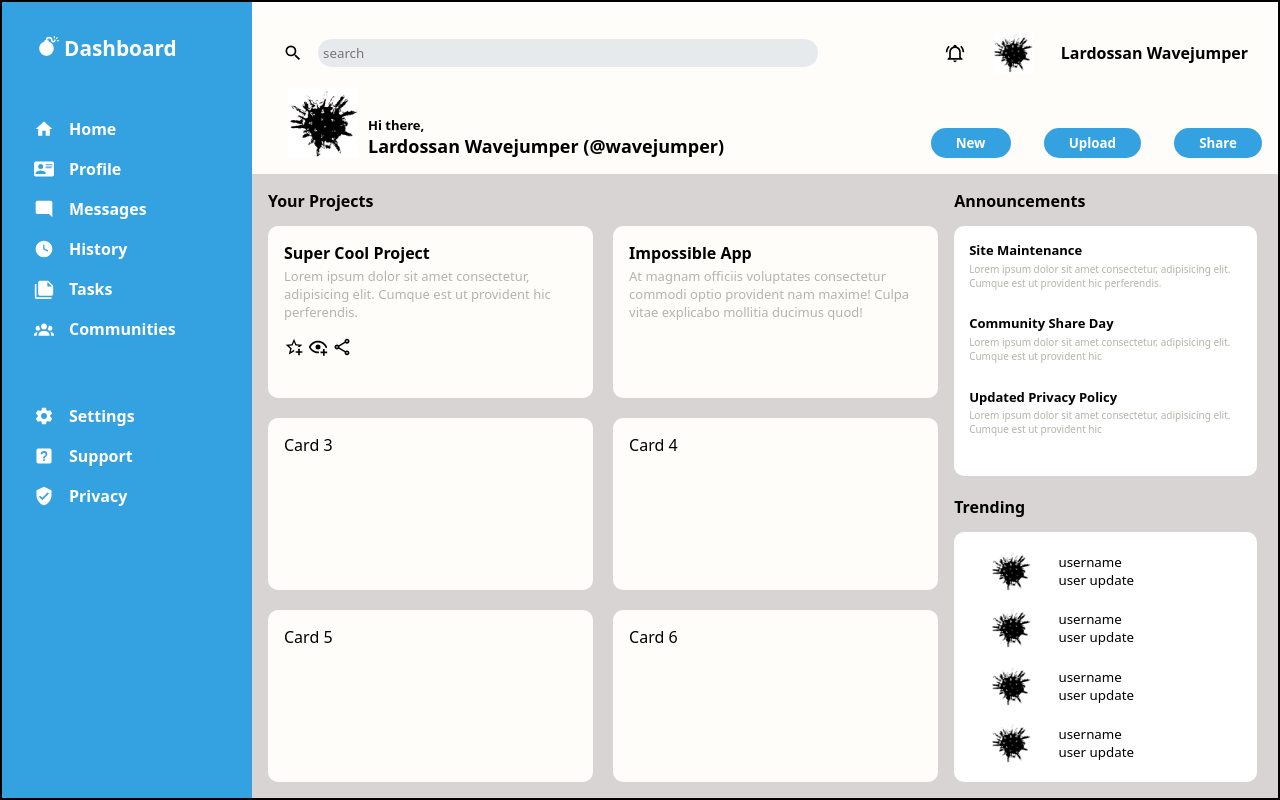
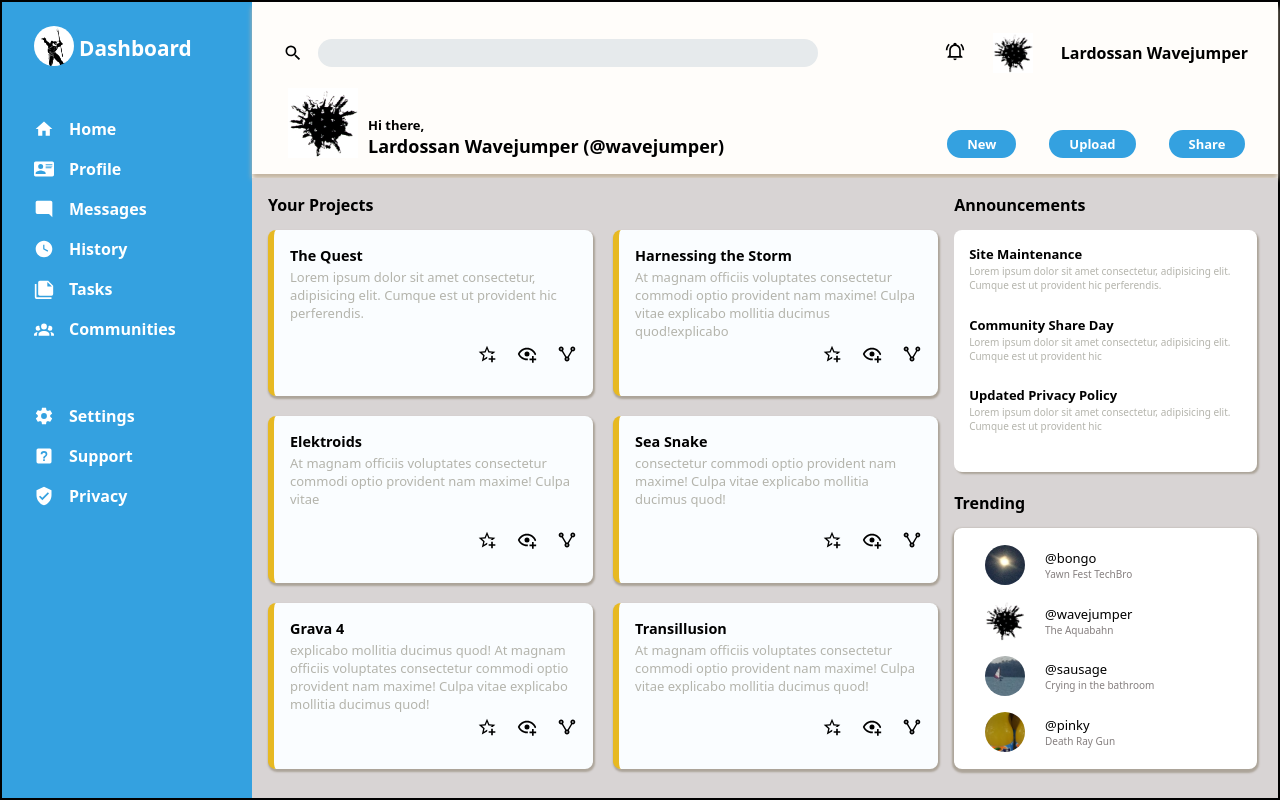
Before and after one commit to L3r05a/Admin_Dashboard, a plain HTML site: page index.html in a window 1280 px wide. Drawn offline with Linux system fonts and the light colour scheme.

Commit message:
Completed Project

```diff
--- a/index.html
+++ b/index.html
@@ -7,6 +7,7 @@
     <link rel="stylesheet" href="style.css">
 </head>
 <body>
+
 <div class="container">
 
     <div class="sidebar">
@@ -35,19 +36,21 @@
 
 
         <div class="search">
-            <input type="search" placeholder="search">
+            <input type="search" name="search">
         </div>
 
         <div class="tlinks">
-             <img class="bell" src="images/bell-ring-outline.svg" alt="bell">
-            <img class="avatarsmall" src="images/R-3058-1080812346.gif" alt="avatar">
+
+            <a href="#"> <img class="bell" src="images/bell-ring-outline.svg" title="notifications"></a>
+
+            <img class="avatarsmall" src="images/R-3058-1080812346.gif" title="avatar">
             <p class="usernamesmall">Lardossan Wavejumper</p>
 
         </div>
 
 
         <div class="usergreet">
-            <img class="avatarbig" src="images/R-3058-1080812346.gif" alt="avatarbig">
+            <img class="avatarbig" src="images/R-3058-1080812346.gif" title="avatarbig">
 
             <div class="greet">
             <p class="hello">Hi there,</p>
@@ -57,10 +60,10 @@
 
 
         <div class="topbuttons">
-            <button>New</button>
-            <button>Upload</button>
-            <button>Share</button>
 
+            <a class="buttons" href="#">New</a>
+            <a class="buttons" href="#">Upload</a>
+            <a class="buttons" href="#">Share</a>
         </div>
 
 
@@ -72,26 +75,85 @@
                 <div class="banner1">Your Projects</div>
 
                 <div class="card card1">
-                    <p class="title">Super Cool Project</p>
+                    <p class="title">The Quest</p>
                     <p class="contentleft">
                         Lorem ipsum dolor sit amet consectetur, adipisicing elit. Cumque est ut provident hic perferendis.
                     </p>
-                    <img class="social" src="images/star-plus-outline.svg" alt="like">
+                    <div id="social">
+                    <a href="#"> <img class="social" src="images/star-plus-outline.svg" title="like"></a>
 
-                    <img class="social" src="images/eye-plus-outline.svg" alt="watch">
+                    <a href="#"><img class="social" src="images/eye-plus-outline.svg" title="watch"></a>
 
-                    <img class="social" src="images/share-variant-outline.svg" alt="share">
+                    <a href="#"><img class="social share" src="images/share-variant-outline.svg" title="share"></a>
+                    </div>
                 </div>
                 <div class="card card2">
-                    <p class="title">Impossible App</p>
+                    <p class="title">Harnessing the Storm</p>
+                    <p class="contentleft">
+                        At magnam officiis voluptates consectetur commodi optio provident nam maxime! Culpa vitae explicabo mollitia ducimus quod!explicabo
+                    </p>
+                   <div id="social">
+                    <a href="#"> <img class="social" src="images/star-plus-outline.svg" title="like"></a>
+
+                    <a href="#"><img class="social" src="images/eye-plus-outline.svg" title="watch"></a>
+
+                    <a href="#"><img class="social share" src="images/share-variant-outline.svg" title="share"></a>
+                    </div>
+                </div>
+                <div class="card card3">
+                    <p class="title">Elektroids</p>
+                    <p class="contentleft">
+                        At magnam officiis voluptates consectetur commodi optio provident nam maxime! Culpa vitae
+                    </p>
+                   <div id="social">
+                    <a href="#"> <img class="social" src="images/star-plus-outline.svg" title="like"></a>
+
+                    <a href="#"><img class="social" src="images/eye-plus-outline.svg" title="watch"></a>
+
+                    <a href="#"><img class="social share" src="images/share-variant-outline.svg" title="share"></a>
+                    </div>
+                </div>
+
+                <div class="card card4">
+                    <p class="title">Sea Snake</p>
+                    <p class="contentleft">
+                        consectetur commodi optio provident nam maxime! Culpa vitae explicabo mollitia ducimus quod!
+                    </p>
+                   <div id="social">
+                    <a href="#"> <img class="social" src="images/star-plus-outline.svg" title="like"></a>
+
+                    <a href="#"><img class="social" src="images/eye-plus-outline.svg" title="watch"></a>
+
+                    <a href="#"><img class="social share" src="images/share-variant-outline.svg" title="share"></a>
+                    </div>
+                </div>
+                <div class="card card5">
+                    <p class="title">Grava 4</p>
+                    <p class="contentleft">
+                        explicabo mollitia ducimus quod!
+                        At magnam officiis voluptates consectetur commodi optio provident nam maxime! Culpa vitae explicabo mollitia ducimus quod!
+                    </p>
+                   <div id="social">
+                    <a href="#"> <img class="social" src="images/star-plus-outline.svg" title="like"></a>
+
+                    <a href="#"><img class="social" src="images/eye-plus-outline.svg" title="watch"></a>
+
+                    <a href="#"><img class="social share" src="images/share-variant-outline.svg" title="share"></a>
+                    </div>
+                </div>
+                <div class="card card6">
+                    <p class="title">Transillusion</p>
                     <p class="contentleft">
                         At magnam officiis voluptates consectetur commodi optio provident nam maxime! Culpa vitae explicabo mollitia ducimus quod!
                     </p>
+                   <div id="social">
+                    <a href="#"> <img class="social" src="images/star-plus-outline.svg" title="like"></a>
+
+                    <a href="#"><img class="social" src="images/eye-plus-outline.svg" title="watch"></a>
+
+                    <a href="#"><img class="social share" src="images/share-variant-outline.svg" title="share"></a>
+                    </div>
                 </div>
-                <div class="card card3">Card 3</div>
-                <div class="card card4">Card 4</div>
-                <div class="card card5">Card 5</div>
-                <div class="card card6">Card 6</div>
             </div>
 
                 <div class="mainright">
@@ -120,36 +182,36 @@
 
                     <div class="trendcard">
 
-                         <img class="icon" src="images/R-3058-1080812346.gif" alt="test">
+                         <img class="icon" src="images/thumb2.png" title="bongo">
 
                         <div class="usercard user1">
 
-                            <p class="username">username</p>
-                            <p class="userupdate">user update</p>
+                            <p class="username">@bongo</p>
+                            <p class="userupdate">Yawn Fest TechBro</p>
                         </div>
 
-                        <img class="icon" src="images/R-3058-1080812346.gif" alt="test">
+                        <img class="icon" src="images/R-3058-1080812346.gif" title="wavejumper">
 
                         <div class="usercard user2">
 
-                            <p class="username">username</p>
-                            <p class="userupdate">user update</p>
+                            <p class="username">@wavejumper</p>
+                            <p class="userupdate">The Aquabahn</p>
                         </div>
 
-                        <img class="icon" src="images/R-3058-1080812346.gif" alt="test">
+                        <img class="icon" src="images/thumb3.png" title="sausage">
 
                         <div class="usercard user3">
 
-                            <p class="username">username</p>
-                            <p class="userupdate">user update</p>
+                            <p class="username">@sausage</p>
+                            <p class="userupdate">Crying in the bathroom</p>
                         </div>
 
-                        <img class="icon" src="images/R-3058-1080812346.gif" alt="test">
+                        <img class="icon" src="images/thumb4.png" title="pinky">
 
                         <div class="usercard user4">
 
-                            <p class="username">username</p>
-                            <p class="userupdate">user update</p>
+                            <p class="username">@pinky</p>
+                            <p class="userupdate">Death Ray Gun</p>
                         </div>
 
                         </div>
--- a/style.css
+++ b/style.css
@@ -36,26 +36,23 @@
 }
 
 .sidelogo {
-
     font-size: 1.3rem;
     display: flex;
     flex-wrap: nowrap;
     margin: 2rem;
-
-
 }
 
 .sidelogo::before {
     content: "" ;
-    background-image: url('images/bomb.svg');
-    background-size: 25px;
+    background-image: url('images/drexciya.jpg');
+    background-size: 40px;
     background-repeat: no-repeat;
-    width: 25px;
-    height: 25px;
+    width: 40px;
+    height: 40px;
     display: inline-block;
-    filter: invert(100%); /*inverts colour of bg image*/
     margin-right: 5px;
-
+    border-radius: 50px;
+    margin-top: -8px;
 
 
 }
@@ -208,6 +205,7 @@ a {
     display: grid;
     grid-template-columns: 2fr 1fr;
     grid-template-rows: 1fr 1fr;
+    box-shadow: 0px 5px 5px  rgb(194, 180, 160);;
 }
 
 .search {
@@ -226,8 +224,6 @@ a {
     width: 20px;
     height: 20px;
     margin: 15px;
-    /* vertical-align: -20%; */
-
 }
 
 input {
@@ -236,8 +232,6 @@ input {
     border-style: none;
     padding: 5px;
     background-color: rgb(230, 234, 236);
-
-
 }
 
 .tlinks {
@@ -288,31 +282,34 @@ input {
     grid-auto-flow: column;
 
     align-items: end;
-    justify-content: space-between;
+    justify-content: space-around;
 }
 
-button {
+
+.buttons {
     border-style: none;
     background-color: rgb(52, 161, 224);
     color: white;
     font-weight: bold;
+    font-size: small;
     border-radius: 50px;
-    padding: 6px 25px;
+    padding: 5px 20px;
+}
+
+.buttons:hover {
+    background-color: rgb(25, 111, 161);
+}
 
 
-}
 /* Content area */
 
 .main {
     display: grid;
     grid-template-columns: 2fr 1fr;
-    padding: 1rem .3rem 1rem 1rem  ;
-
+    padding: 1rem .3rem 1.8rem 1rem  ;
+    margin-top: 4px;
     background-color: rgb(216, 212, 212);
     grid-column: 2;
-
-
-
 }
 
 .mainleft {
@@ -335,18 +332,21 @@ button {
 
 
 .card {
-
+    display: grid;
     grid-template-columns: 1fr;
-    grid-template-rows: 1fr 2fr 1fr;
+    grid-template-rows: auto minmax(auto, 60px) 1fr;
     padding: 1em;
-    background-color: rgb(255, 253, 250);
-    border-radius: 10px;
+    background-color: rgb(250, 253, 255);
+    border-radius: 8px;
+    border-left: .40rem solid rgb(231, 185, 34);
+    box-shadow: 1px 2px 2px 1px rgb(172, 164, 153); ;
 
 }
 
 .title{
     font-weight: bold;
     margin-bottom: .2em;
+    font-size: .9em;
 
 }
 
@@ -357,10 +357,23 @@ button {
 
 }
 
+#social {
+    display: grid;
+    grid-template-columns: repeat(3,auto);
+    grid-template-rows: minmax(auto, 40px);
+    justify-content: end;
+    gap: 20px;
+}
+
+/* Rotate share icon  */
+.share {
+    transform: rotate(270deg);
+}
 
 .contentleft {
     font-size: small;
     color: rgb(180, 180, 172);
+    margin-bottom: 10px;
 }
 
 .mainright {
@@ -378,8 +391,8 @@ button {
     grid-template-rows: repeat(auto-fit);
     padding: 15px;
     background-color: white;
-    border-radius: 10px;
-
+    border-radius: 8px;
+    box-shadow: 2px 2px 2px 0 rgb(172, 164, 153);
 
 }
 
@@ -404,12 +417,13 @@ button {
 
 .trendcard {
     display: grid;
-    grid-template-columns: 1fr 2fr;
+    grid-template-columns: .8fr 2fr;
     grid-template-rows: repeat(4, 1fr);
     background-color: white;
     padding: 10px;
     font-size: smaller;
-    border-radius: 10px;
+    border-radius: 8px;
+    box-shadow: 0 2px 2px 2px rgb(172, 164, 153); ;
 }
 
  .usercard  {
@@ -426,22 +440,15 @@ button {
     grid-column: 1/2;
     height: 40px;
     width: 40px;
+    border-radius: 50px;
 }
 
-/* .usercard {
-    display: grid;
-    grid-template-columns: 1fr 2fr;
-    grid-template-rows: repeat(2, 1fr);
-} */
+.username {
+    font-size: small;
+}
 
-/* .username::before {
-    content: "" ;
-    background-image: url('images/R-3058-1080812346.gif');
-    background-size: 40px;
-    background-repeat: no-repeat;
-    width: 40px;
-    height: 40px;
-    display: inline-block;
-    margin-right: 20px;
+.userupdate {
+    font-size: x-small;
 
-} */
+    color: rgb(133, 127, 127);
+}
```
Also changed, not shown: images/bomb.svg (deleted), images/drexciya.jpg (added), images/thumb2.png (added), images/thumb3.png (added), images/thumb4.png (added).
